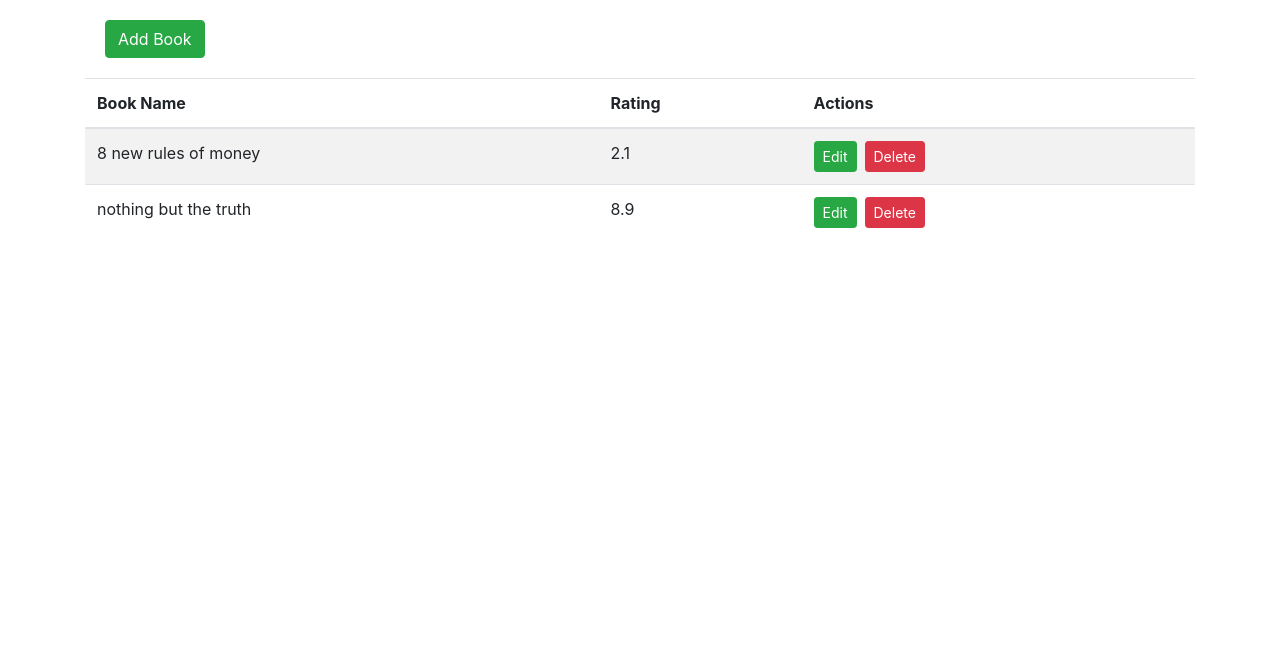
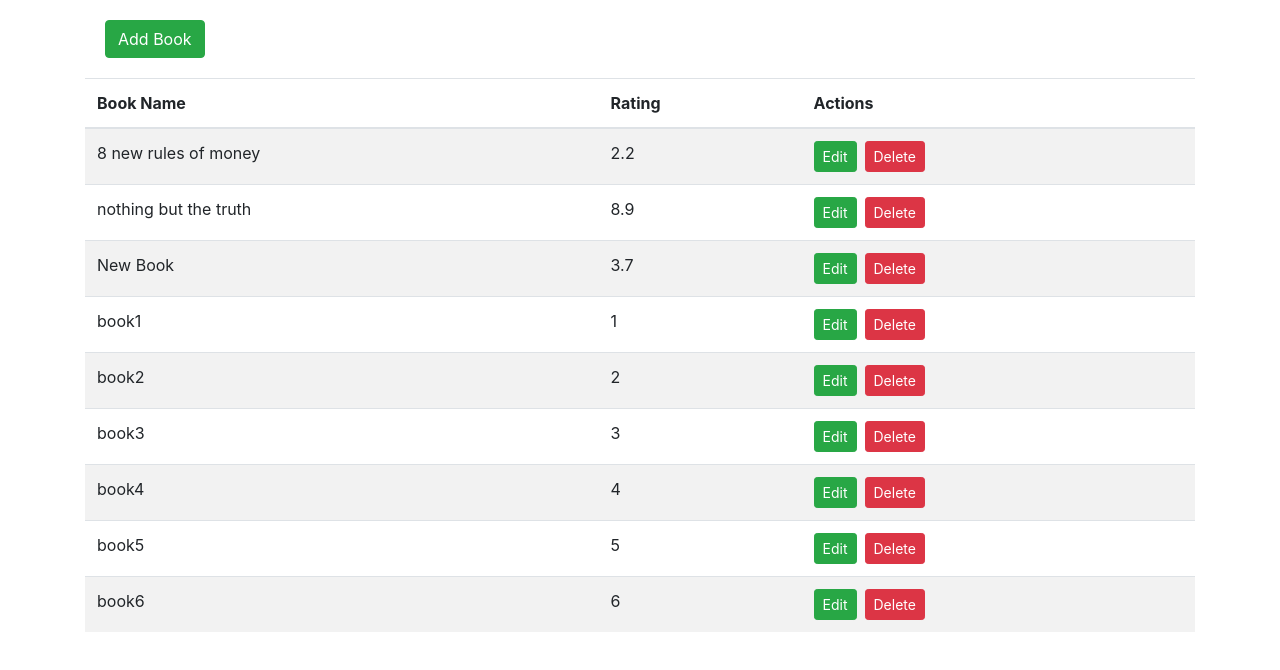
Before and after one commit to msizi67494/crud-app, a React (Create React App) app: page / in a window 1280 px wide. Shown: the top 670 px of the page. Built offline with nearby package versions, Linux system fonts and the light colour scheme; data requests are answered from the project's data file.

Commit message:
refactoring add book method

```diff
--- a/src/App.js
+++ b/src/App.js
@@ -68,7 +68,7 @@ class App extends Component {
     return (
       <div className="App container">
       {/* modal starts here */}
-      <Modalq books={this.state.books}/>
+      <Modalq getData={this.getData} books={this.state.books}/>
 
         <Table striped>
         {/* start of table head */}
--- a/src/components/Modal.js
+++ b/src/components/Modal.js
@@ -26,13 +26,17 @@ export default class Modalq extends Component {
     .then((response) => {
 
         let newBooks = this.props.books
-        newBooks.push(response)
+        newBooks.push(response.data)
 
         this.setState({newBooks, modal: !this.state.modal, bookData: {
             name: '',
-            rating:''
-        }})
+            rating:'',
+               },
+
+        })
+        this.props.getData()
     })
+
   }
 
   render() {
--- a/store.json
+++ b/store.json
@@ -2,13 +2,48 @@
   "books": [
     {
       "name": "8 new rules of money",
-      "rating": "2.1",
+      "rating": "2.2",
       "id": 1
     },
     {
       "name": "nothing but the truth ",
       "rating": "8.9",
       "id": 3
+    },
+    {
+      "name": "New Book",
+      "rating": "3.7",
+      "id": 4
+    },
+    {
+      "name": "book1",
+      "rating": "1",
+      "id": 5
+    },
+    {
+      "name": "book2",
+      "rating": "2",
+      "id": 6
+    },
+    {
+      "name": "book3",
+      "rating": "3",
+      "id": 7
+    },
+    {
+      "name": "book4",
+      "rating": "4",
+      "id": 8
+    },
+    {
+      "name": "book5",
+      "rating": "5",
+      "id": 9
+    },
+    {
+      "name": "book6",
+      "rating": "6",
+      "id": 10
     }
   ]
 }
```
